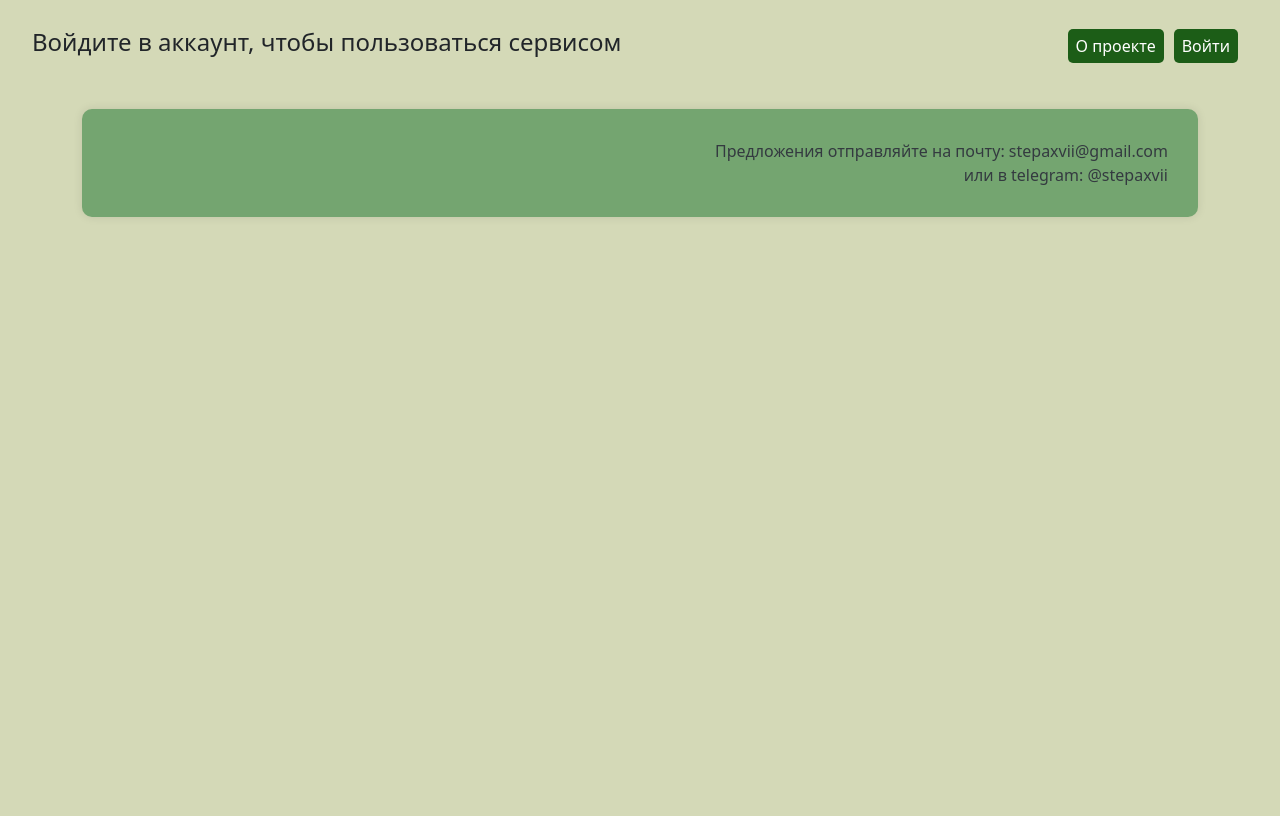
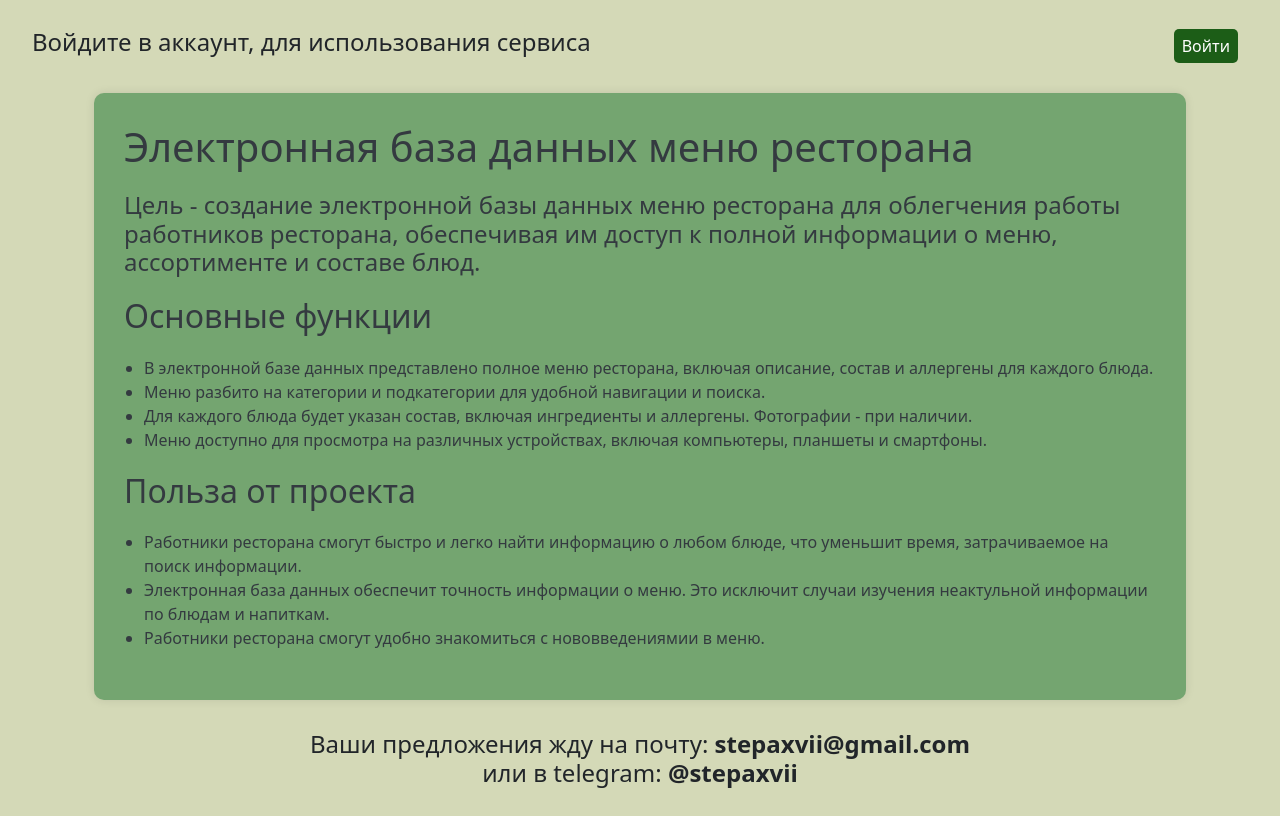
Before and after one commit to stepaxvii/basket_of_products, a Django app: page / in a window 1280 px wide. Before the commit the page ends 217 px from the top, so only its background shows below. Run offline with Django 3.2, Linux system fonts and the light colour scheme; data that the repository does not hold is empty.

Commit message:
add page restaurants

```diff
--- a/basket_of_products/basket/urls.py
+++ b/basket_of_products/basket/urls.py
@@ -11,8 +11,13 @@ urlpatterns = [
         name='index'
     ),
     path(
+        'restaurants',
+        views.RestaurantsView.as_view(),
+        name='restaurants'
+    ),
+    path(
         'restaurant/<int:pk>',
         views.RestaurantDetailView.as_view(),
-        name='restaurant'
+        name='restaurant_detail'
     ),
 ]
--- a/basket_of_products/basket/views.py
+++ b/basket_of_products/basket/views.py
@@ -1,14 +1,20 @@
 from django.shortcuts import redirect
-from django.views.generic import DetailView, ListView
+from django.views.generic import DetailView, ListView, TemplateView
 
 from .models import Category, Restaurant, Product
 
 
-class HomePageView(ListView):
+class HomePageView(TemplateView):
     """CBV для отображения главной страницы."""
 
+    template_name = 'basket/index.html'
+
+
+class RestaurantsView(ListView):
+    """CBV для отображения доступных пользователю ресторанов."""
+
     model = Restaurant
-    template_name = 'basket/index.html'
+    template_name = 'basket/restaurants.html'
     context_object_name = 'restaurants'
     paginate_by = 2
 
@@ -26,7 +32,7 @@ class RestaurantDetailView(DetailView):
     """CBV для отображения страницы ресторана."""
 
     model = Restaurant
-    template_name = 'basket/restaurant.html'
+    template_name = 'basket/restaurant_detail.html'
 
     def get_context_data(self, **kwargs):
         context = super().get_context_data(**kwargs)
--- a/basket_of_products/pages/views.py
+++ b/basket_of_products/pages/views.py
@@ -23,7 +23,7 @@ class LoginView(View):
         user = authenticate(request, username=username, password=password)
         if user is not None:
             login(request, user)
-            return redirect('basket:index')
+            return redirect('basket:restaurants')
         return render(
             request,
             'loger/login.html',
--- a/basket_of_products/templates/basket/index.html
+++ b/basket_of_products/templates/basket/index.html
@@ -5,27 +5,23 @@
 {% endblock %}
 
 {% block content %}
-<div class="container restaurant-container">
-    {% for restaurant in restaurants %}
-    <div class="restaurant-item">
-        <div class="row">
-            <!-- Фото ресторана -->
-            <div class="col-md-4 mb-3">
-                {% if restaurant.image %}
-                <a href="{% url 'basket:restaurant' restaurant.id %}">
-                    <img src="{{ restaurant.image.url }}" alt="{{ restaurant.name }}" class="img-fluid">
-                </a>
-                {% endif %}
-            </div>
-            <!-- Название ресторана и описание концепции -->
-            <div class="col-md-8">
-                <a href="{% url 'basket:restaurant' restaurant.id %}" style="text-decoration: none;">
-                    <h1>{{ restaurant.name }}</h1>
-                </a>
-                <p class="concept">{{ restaurant.concept| slice:":703" }}...</p>
-            </div>
+    <div class="container">
+        <div class="content">
+            <h1>Электронная база данных меню ресторана</h1>
+            <p><h4>Цель - создание электронной базы данных меню ресторана для облегчения работы работников ресторана, обеспечивая им доступ к полной информации о меню, ассортименте и составе блюд.</h4></p>
+            <h2>Основные функции</h2>
+            <ul>
+                <li>В электронной базе данных представлено полное меню ресторана, включая описание, состав и аллергены для каждого блюда.</li>
+                <li>Меню разбито на категории и подкатегории для удобной навигации и поиска.</li>
+                <li>Для каждого блюда будет указан состав, включая ингредиенты и аллергены. Фотографии - при наличии.</li>
+                <li>Меню доступно для просмотра на различных устройствах, включая компьютеры, планшеты и смартфоны.</li>
+            </ul>
+                <h2>Польза от проекта</h2>
+            <ul>
+                <li>Работники ресторана смогут быстро и легко найти информацию о любом блюде, что уменьшит время, затрачиваемое на поиск информации.</li>
+                <li>Электронная база данных обеспечит точность информации о меню. Это исключит случаи изучения неактульной информации по блюдам и напиткам.</li>
+                <li>Работники ресторана смогут удобно знакомиться с нововведениямии в меню.</li>
+            </ul>
         </div>
     </div>
-    {% endfor %}
-</div>
 {% endblock %}
--- a/basket_of_products/templates/includes/footer.html
+++ b/basket_of_products/templates/includes/footer.html
@@ -1,8 +1,6 @@
-<div class="container">
-    <div class="content text-end">
-        <div class="footer">
-            Предложения отправляйте на почту: stepaxvii@gmail.com<br>
-            или в telegram: @stepaxvii
-        </div>
-    </div>
+<div style="margin-top: 30px; text-align: center;">
+    <h4>
+    Ваши предложения жду на почту: <b>stepaxvii@gmail.com</b><br>
+    или в telegram: <b>@stepaxvii</b>
+    </h4>
 </div>
--- a/basket_of_products/templates/includes/header.html
+++ b/basket_of_products/templates/includes/header.html
@@ -1,13 +1,10 @@
 <nav class="navbar navbar-expand-lg">
     <div class="container-fluid">
         {% if request.user.is_authenticated %}
-            <a class="navbar-brand" href="{% url 'basket:index' %}">Рестораны</a>
+            <a class="navbar-brand" href="{% url 'basket:restaurants' %}">Рестораны</a>
             <button class="navbar-toggler" type="button" data-bs-toggle="collapse" data-bs-target="#navbarNav" aria-controls="navbarNav" aria-expanded="false" aria-label="Toggle navigation">
             <span class="navbar-toggler-icon"></span>
-        </button>
-        {% else %}
-                <h4>Войдите в аккаунт, чтобы пользоваться сервисом</h4>
-        {% endif %}
+            </button>
         <div class="collapse navbar-collapse" id="navbarNav">
             <ul class="navbar-nav ms-auto">
                 <li class="nav-item">
@@ -23,5 +20,17 @@
 
             </ul>
         </div>
+        {% else %}
+            <h4>
+                Войдите в аккаунт, для использования сервиса
+            </h4>
+            <div class="collapse navbar-collapse" id="navbarNav">
+                <ul class="navbar-nav ms-auto">
+                    <li class="nav-item">
+                        <a class="nav-link" href="{% url 'pages:login' %}">Войти</a>
+                    </li>
+                </ul>
+            </div>
+        {% endif %}
     </div>
 </nav>
```
Also changed, not shown: basket_of_products/templates/basket/restaurants.html (added, +31 -0 lines), basket_of_products/templates/basket/restaurant_detail.html (renamed from basket_of_products/templates/basket/restaurant.html).
